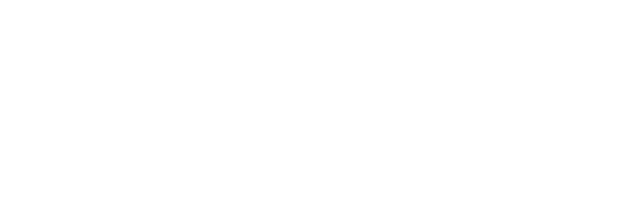
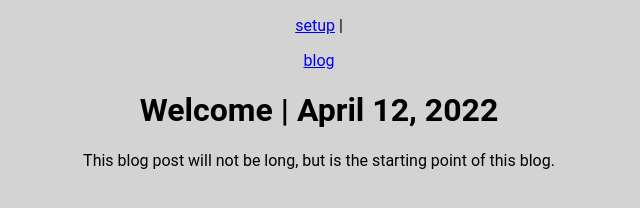
Before and after one commit to constantlydev/constantlydev.github.io, a plain HTML site: page blog/welcome.html in a window 1280 px wide. Shown: the whole page, without its empty margins (321-961 px from the left). Drawn offline with Linux system fonts and the light colour scheme.

Commit message:
Make the first blog post; fix bad code.

```diff
--- a/blog/welcome.html
+++ b/blog/welcome.html
@@ -0,0 +1,20 @@
+<!DOCTYPE html>
+<html lang="en">
+
+<head>
+    <meta charset="UTF-8">
+    <meta http-equiv="X-UA-Compatible" content="IE=edge">
+    <meta name="viewport" content="width=device-width, initial-scale=1.0">
+    <title>Welcome To My Blog! | dfmo's website</title>
+      <link rel=stylesheet href=/assets/style.css>
+</head>
+
+<body>
+    <nav>
+        <p><a href="/setup">setup</a> | <p><a href="/blog">blog</a>
+    </nav>
+    <h1> Welcome | April 12, 2022 </h1>
+<p> This blog post will not be long, but is the starting point of this blog. </p>
+</body>
+
+</html>
```
Also changed, not shown: blog.html (+1 -0 lines), index.html (+1 -0 lines).
